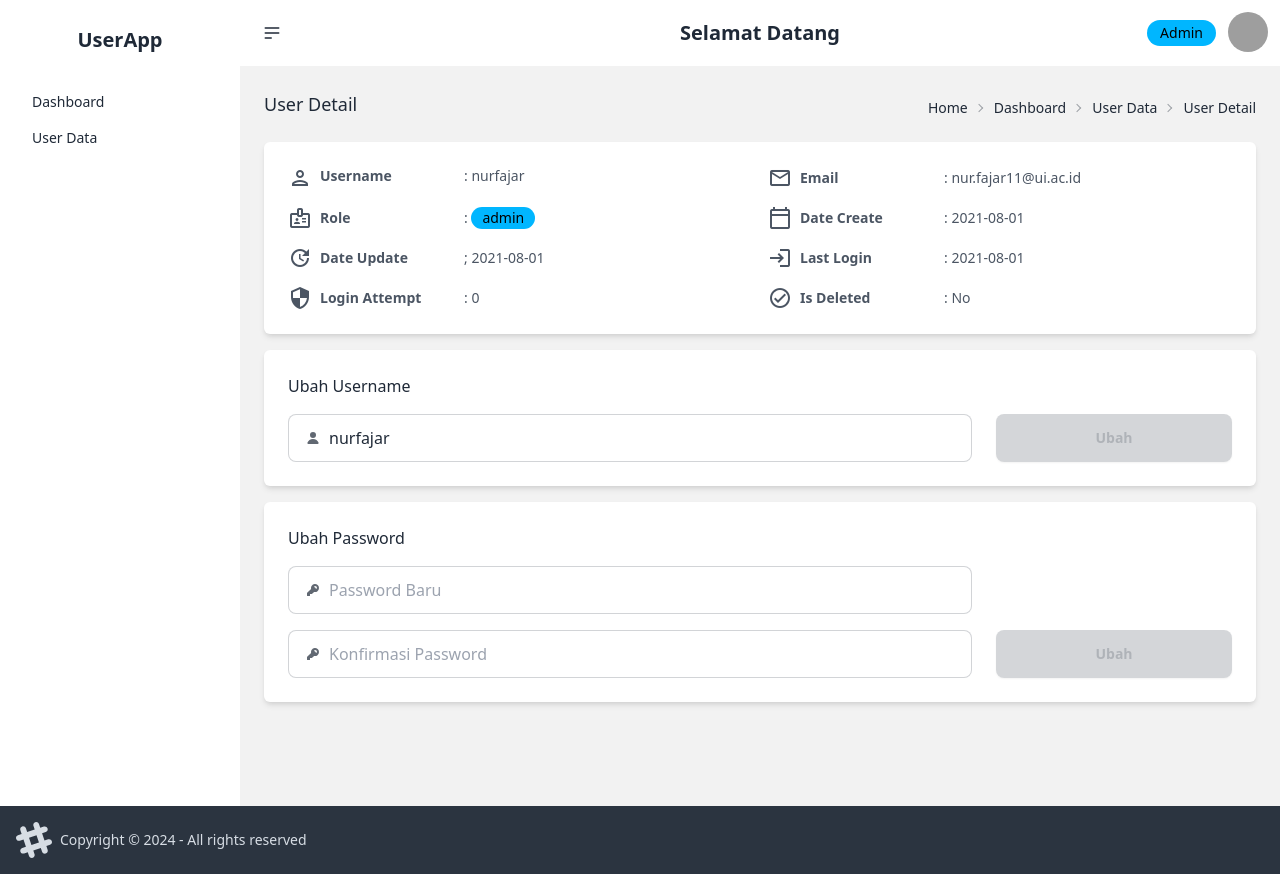
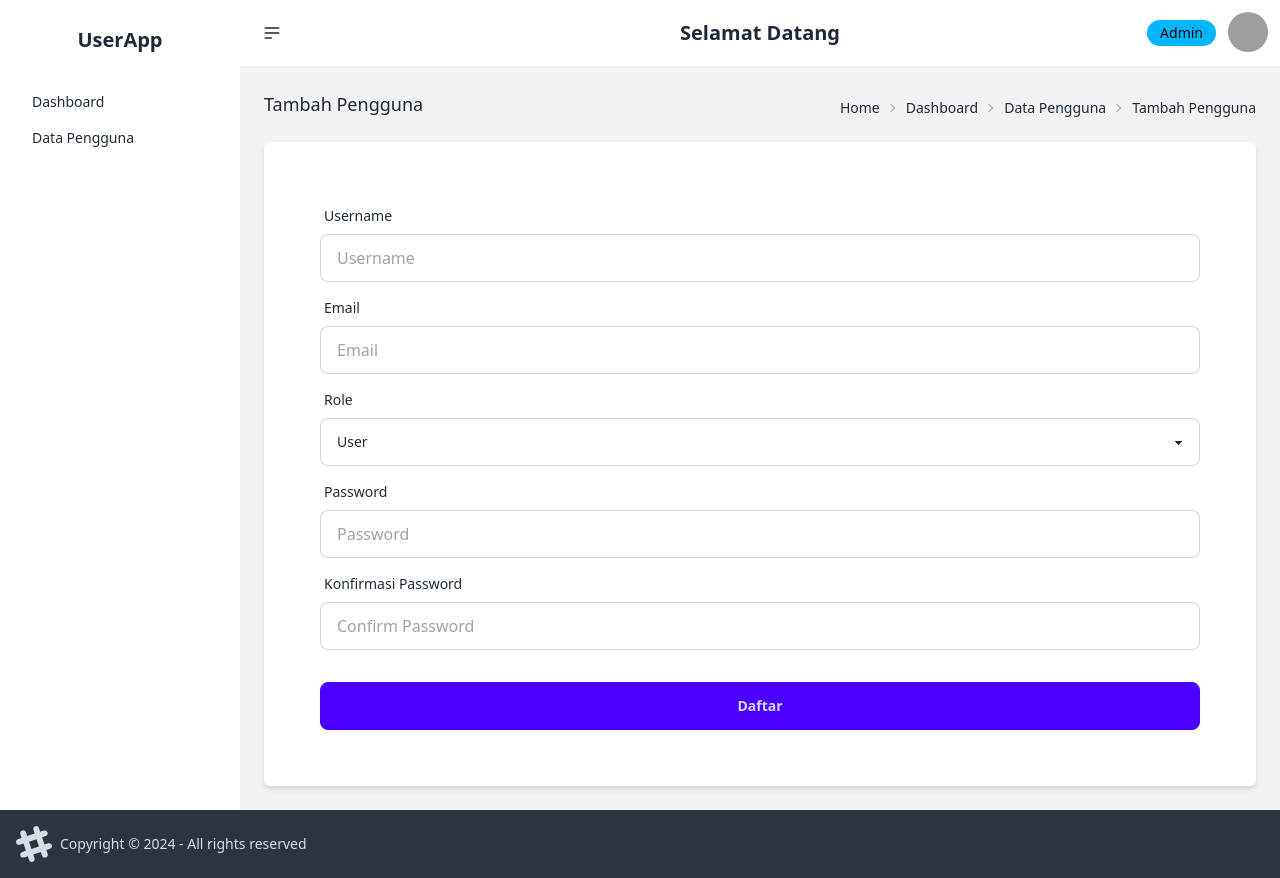
Before and after one commit to NurFajarSA/UserApp, a Next.js app: page /apps/users/add in a window 1280 px wide. Built offline with nearby package versions, Linux system fonts and the light colour scheme; grey boxes are pictures that could not be loaded.

Commit message:
feat: Develop add user ui

```diff
--- a/src/app/components/common/layout/index.tsx
+++ b/src/app/components/common/layout/index.tsx
@@ -31,7 +31,7 @@ const Layout: React.FC<PropsWithChildren<LayoutProps>> = ({ title, children }) =
             <Drawer sidebarContent={
                 <>
                     <li><Link href="/dashboard">Dashboard</Link></li>
-                    {role === Role.ADMIN && <li><Link href="/apps/users">User Data</Link></li>}
+                    {role === Role.ADMIN && <li><Link href="/apps/users">Data Pengguna</Link></li>}
                 </>
             } isOpen={isDrawerOpen}>
                 <Navbar toggleDrawer={toggleDrawer} />
@@ -45,7 +45,7 @@ const Layout: React.FC<PropsWithChildren<LayoutProps>> = ({ title, children }) =
                                 <ul>
                                     <li><Link href="/">Home</Link></li>
                                     {title === "Dashboard" || title === "Profile" ? null : <li><Link href="/dashboard">Dashboard</Link></li>}
-                                    {title === "User Data" || title === "Dashboard" || title === "Profile" ? null : <li><Link href="/apps/users">User Data</Link></li>}
+                                    {title === "Data Pengguna" || title === "Dashboard" || title === "Profile" ? null : <li><Link href="/apps/users">Data Pengguna</Link></li>}
                                     <li>{title}</li>
                                 </ul>
                             </div>
--- /dev/null
+++ b/src/app/components/register-form/admin.tsx
@@ -0,0 +1,138 @@
+import { useRouter } from 'next/router';
+import React, { useState } from 'react';
+import Alert from '../common/alert';
+import Link from 'next/link';
+import { Role } from '@/app/models/Role';
+
+const AdminRegisterForm: React.FC = () => {
+    const router = useRouter();
+    const [username, setUsername] = useState('');
+    const [email, setEmail] = useState('');
+    const [role, setRole] = useState(Role.USER);
+    const [password, setPassword] = useState('');
+    const [confirmPassword, setConfirmPassword] = useState('');
+    const [showAlert, setShowAlert] = useState(false);
+    const [alertType, setAlertType] = useState<'success' | 'error' | 'warning' | 'info'>('error'); // [1
+    const [alertMessage, setAlertMessage] = useState('');
+
+    const showAlertMessage = (message: string, type: 'success' | 'error' | 'warning' | 'info' = 'error') => {
+        setShowAlert(true);
+        setAlertType(type);
+        setAlertMessage(message);
+        setTimeout(() => setShowAlert(false), 3000);
+    };
+
+    const handleRegister = (e: React.FormEvent<HTMLFormElement>) => {
+        e.preventDefault();
+        if (!validateForm()) return;
+
+        console.log('Username:', username);
+        console.log('Email:', email);
+        console.log('Password:', password);
+        console.log('Confirm Password:', confirmPassword);
+
+        showAlertMessage('Registrasi berhasil', 'success');
+        setTimeout(() => {
+            router.replace('/apps/users');
+        }, 1500);
+    };
+
+    const validateForm = () => {
+        if (username.length < 4) {
+            showAlertMessage('Username harus minimal 4 karakter');
+            return false;
+        }
+        if (!email.match(/^[^\s@]+@[^\s@]+\.[^\s@]+$/)) {
+            showAlertMessage('Email tidak valid');
+            return false;
+        }
+        if (password.length < 8) {
+            showAlertMessage('Password harus minimal 8 karakter');
+            return false;
+        }
+        if (password !== confirmPassword) {
+            showAlertMessage('Password dan konfirmasi password tidak sama');
+            return false;
+        }
+        return true;
+    };
+
+    return (
+        <>
+            {showAlert && <Alert type={alertType} message={alertMessage} />}
+            <form className="card-body" onSubmit={handleRegister}>
+                <div className="form-control">
+                    <label className="label">
+                        <span className="label-text">Username</span>
+                    </label>
+                    <input
+                        type="text"
+                        placeholder="Username"
+                        className="input input-bordered"
+                        value={username}
+                        onChange={(e) => setUsername(e.target.value)}
+                        required
+                    />
+                </div>
+                <div className="form-control">
+                    <label className="label">
+                        <span className="label-text">Email</span>
+                    </label>
+                    <input
+                        type="email"
+                        placeholder="Email"
+                        className="input input-bordered"
+                        value={email}
+                        onChange={(e) => setEmail(e.target.value)}
+                        required
+                    />
+                </div>
+                <div className="form-control">
+                    <label className="label">
+                        <span className="label-text">Role</span>
+                    </label>
+                    <select
+                        className="select select-bordered"
+                        value={role}
+                        onChange={(e) => setRole(e.target.value as Role)}
+                        required
+                    >
+                        <option value={Role.USER}>User</option>
+                        <option value={Role.ADMIN}>Admin</option>
+                    </select>
+                </div>
+                <div className="form-control">
+                    <label className="label">
+                        <span className="label-text">Password</span>
+                    </label>
+                    <input
+                        type="password"
+                        placeholder="Password"
+                        className="input input-bordered"
+                        value={password}
+                        onChange={(e) => setPassword(e.target.value)}
+                        required
+                    />
+                </div>
+                <div className="form-control">
+                    <label className="label">
+                        <span className="label-text">Konfirmasi Password</span>
+                    </label>
+                    <input
+                        type="password"
+                        placeholder="Confirm Password"
+                        className="input input-bordered"
+                        value={confirmPassword}
+                        onChange={(e) => setConfirmPassword(e.target.value)}
+                        required
+                    />
+                </div>
+                <div className="form-control mt-6">
+                    <button className="btn btn-primary" type="submit">Daftar</button>
+                </div>
+            </form>
+        </>
+    );
+};
+
+export default AdminRegisterForm;
--- a/src/app/components/user-detail-card/index.tsx
+++ b/src/app/components/user-detail-card/index.tsx
@@ -1,3 +1,4 @@
+import { Role } from "@/app/models/Role";
 import { User } from "@/app/models/User";
 import React from 'react';
 
@@ -23,7 +24,7 @@ const UserDetailCard: React.FC<UserDetailCardProps> = ({ user }) => {
                 <div className="flex items-center text-sm text-gray-600">
                     <span className="material-icons-outlined mr-2">badge</span>
                     <span className="w-1/3 font-semibold">Role</span>
-                    <span className="w-2/3">: <span className={`badge badge-l ${user.role == 'admin' ? 'badge-info' : 'badge-warning'} center p-2.5`}>
+                    <span className="w-2/3">: <span className={`badge badge-l ${user.role == Role.ADMIN ? 'badge-info' : 'badge-warning'} center p-2.5`}>
                         {user.role}</span>
                     </span>
                 </div>
--- a/src/app/components/user-tabel/index.tsx
+++ b/src/app/components/user-tabel/index.tsx
@@ -1,3 +1,4 @@
+import { Role } from '@/app/models/Role';
 import { User } from '@/app/models/User';
 import dummyData from '@/app/utils/dummyData';
 import { useRouter } from 'next/router';
@@ -60,9 +61,14 @@ const UserTable: React.FC = () => {
         setCurrentPage(1);
     };
 
+    const handleAddUser = () => {
+        router.push('/apps/users/add');
+    }
+
 
     return (
         <div className="overflow-x-auto">
+            <div className="flex flex-row justify-between">
                 <input
                     type="text"
                     className="input input-bordered input-sm w-full max-w-xs m-1 mb-2"
@@ -70,6 +76,11 @@ const UserTable: React.FC = () => {
                     value={searchTerm}
                     onChange={handleSearchChange}
                 />
+                <button className="btn btn-sm m-1 mb-2" onClick={handleAddUser}>
+                    <span className="material-icons-outlined">add</span>
+                    Tambah Pengguna
+                </button>
+            </div>
             <table className="table table-zebra text-center">
                 <thead>
                     <tr>
@@ -98,7 +109,7 @@ const UserTable: React.FC = () => {
                             <td className="nowrap">{user.email}</td>
                             <td className="nowrap">{user.username}</td>
                             <td className="nowrap">
-                                <span className={`badge badge-l ${user.role == 'admin' ? 'badge-info' : 'badge-warning'} center p-2.5`}>
+                                <span className={`badge badge-l ${user.role == Role.ADMIN ? 'badge-info' : 'badge-warning'} center p-2.5`}>
                                     {user.role}
                                 </span>
                             </td>
--- a/src/app/models/Role.ts
+++ b/src/app/models/Role.ts
@@ -1,4 +1,4 @@
 export enum Role {
-    ADMIN = 'ADMIN',
-    USER = 'USER'
+    ADMIN = 'Admin',
+    USER = 'User'
 }
--- a/src/app/models/User.ts
+++ b/src/app/models/User.ts
@@ -1,9 +1,11 @@
+import { Role } from "./Role";
+
 export interface User {
     id: string
     email: string;
     username: string;
     password: string;
-    role: string;
+    role: Role;
     dateCreate: string;
     dateUpdate: string;
     lastLogin: string;
--- a/src/app/utils/dummyData.ts
+++ b/src/app/utils/dummyData.ts
@@ -1,3 +1,4 @@
+import { Role } from "../models/Role";
 import { User } from "../models/User";
 
 const dummyData: User[] = [
@@ -6,7 +7,7 @@ const dummyData: User[] = [
         email: 'nur.fajar11@ui.ac.id',
         username: 'nurfajar',
         password: 'password',
-        role: 'admin',
+        role: Role.ADMIN,
         dateCreate: '2021-08-01',
         dateUpdate: '2021-08-01',
         lastLogin: '2021-08-01',
@@ -18,7 +19,7 @@ const dummyData: User[] = [
         email: 'test@gmail.com',
         username: 'test',
         password: 'password',
-        role: 'user',
+        role: Role.USER,
         dateCreate: '2021-08-01',
         dateUpdate: '2021-08-01',
         lastLogin: '2021-08-01',
@@ -30,7 +31,7 @@ const dummyData: User[] = [
         email: 'test@gmail.com',
         username: 'test',
         password: 'password',
-        role: 'user',
+        role: Role.USER,
         dateCreate: '2021-08-01',
         dateUpdate: '2021-08-01',
         lastLogin: '2021-08-01',
@@ -42,7 +43,7 @@ const dummyData: User[] = [
         email: 'test@gmail.com',
         username: 'test',
         password: 'password',
-        role: 'user',
+        role: Role.USER,
         dateCreate: '2021-08-01',
         dateUpdate: '2021-08-01',
         lastLogin: '2021-08-01',
@@ -54,7 +55,7 @@ const dummyData: User[] = [
         email: 'test@gmail.com',
         username: 'test',
         password: 'password',
-        role: 'user',
+        role: Role.USER,
         dateCreate: '2021-08-01',
         dateUpdate: '2021-08-01',
         lastLogin: '2021-08-01',
@@ -66,7 +67,7 @@ const dummyData: User[] = [
         email: 'test@gmail.com',
         username: 'test',
         password: 'password',
-        role: 'user',
+        role: Role.USER,
         dateCreate: '2021-08-01',
         dateUpdate: '2021-08-01',
         lastLogin: '2021-08-01',
@@ -78,7 +79,7 @@ const dummyData: User[] = [
         email: 'test@gmail.com',
         username: 'test',
         password: 'password',
-        role: 'user',
+        role: Role.USER,
         dateCreate: '2021-08-01',
         dateUpdate: '2021-08-01',
         lastLogin: '2021-08-01',
@@ -90,7 +91,7 @@ const dummyData: User[] = [
         email: 'test@gmail.com',
         username: 'test',
         password: 'password',
-        role: 'user',
+        role: Role.USER,
         dateCreate: '2021-08-01',
         dateUpdate: '2021-08-01',
         lastLogin: '2021-08-01',
@@ -102,7 +103,7 @@ const dummyData: User[] = [
         email: 'test@gmail.com',
         username: 'test',
         password: 'password',
-        role: 'user',
+        role: Role.USER,
         dateCreate: '2021-08-01',
         dateUpdate: '2021-08-01',
         lastLogin: '2021-08-01',
@@ -114,7 +115,7 @@ const dummyData: User[] = [
         email: 'test@gmail.com',
         username: 'test',
         password: 'password',
-        role: 'user',
+        role: Role.USER,
         dateCreate: '2021-08-01',
         dateUpdate: '2021-08-01',
         lastLogin: '2021-08-01',
@@ -126,7 +127,7 @@ const dummyData: User[] = [
         email: 'test@gmail.com',
         username: 'test',
         password: 'password',
-        role: 'user',
+        role: Role.USER,
         dateCreate: '2021-08-01',
         dateUpdate: '2021-08-01',
         lastLogin: '2021-08-01',
@@ -138,7 +139,7 @@ const dummyData: User[] = [
         email: 'test@gmail.com',
         username: 'test',
         password: 'password',
-        role: 'user',
+        role: Role.USER,
         dateCreate: '2021-08-01',
         dateUpdate: '2021-08-01',
         lastLogin: '2021-08-01',
@@ -150,7 +151,7 @@ const dummyData: User[] = [
         email: 'test@gmail.com',
         username: 'test',
         password: 'password',
-        role: 'user',
+        role: Role.USER,
         dateCreate: '2021-08-01',
         dateUpdate: '2021-08-01',
         lastLogin: '2021-08-01',
--- /dev/null
+++ b/src/pages/apps/users/add/index.tsx
@@ -0,0 +1,16 @@
+import Layout from "@/app/components/common/layout";
+import AdminRegisterForm from "@/app/components/register-form/admin";
+
+function AddUser() {
+    return (
+        <main>
+            <Layout title="Tambah Pengguna">
+                <div className="my-card min-h-standard" >
+                    <AdminRegisterForm />
+                </div>
+            </Layout>
+        </main>
+    );
+}
+
+export default AddUser;
--- a/src/pages/apps/users/index.tsx
+++ b/src/pages/apps/users/index.tsx
@@ -17,7 +17,7 @@ function UsersPage() {
 
     return (
         <main>
-            <Layout title="User Data">
+            <Layout title="Data Pengguna">
                 <div className="my-card min-h-standard" >
                     <UserTable />
                 </div>
--- a/src/pages/dashboard/index.tsx
+++ b/src/pages/dashboard/index.tsx
@@ -15,7 +15,7 @@ function DashboardPage() {
         return (
             <main>
                 <Layout title="Dashboard">
-                    <div className="flex flex-col md:grid md:grid-cols-3 gap-4">
+                    <div className="flex flex-col md:grid md:grid-cols-3 gap-4 min-h-standard">
                         <div className="bg-white p-4 rounded-lg shadow-md flex items-center justify-between">
                             <div>
                                 <h3 className="text-md font-medium">Jumlah Pengguna</h3>
```
Lines whose indentation alone changed are shown as unchanged.
